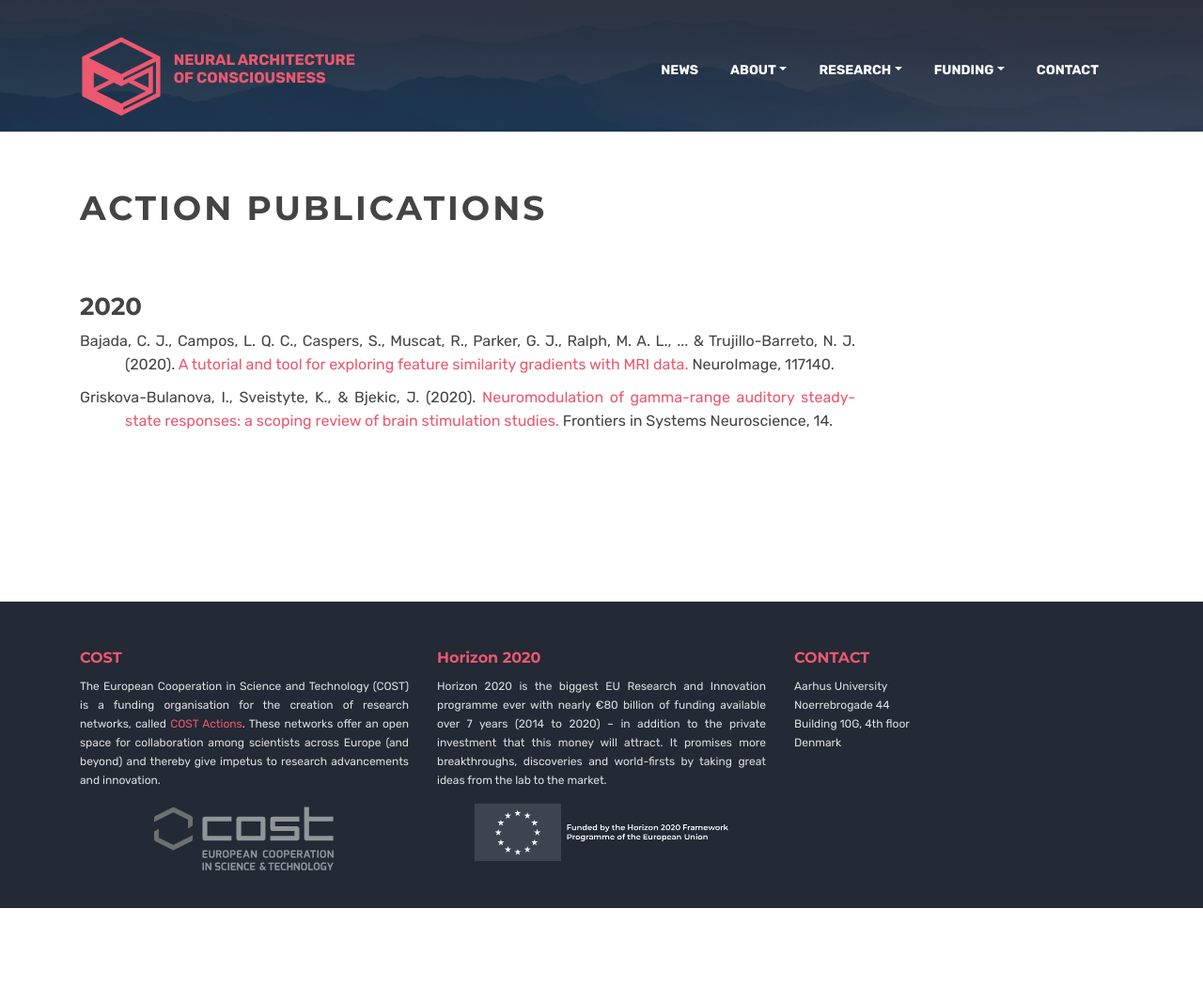
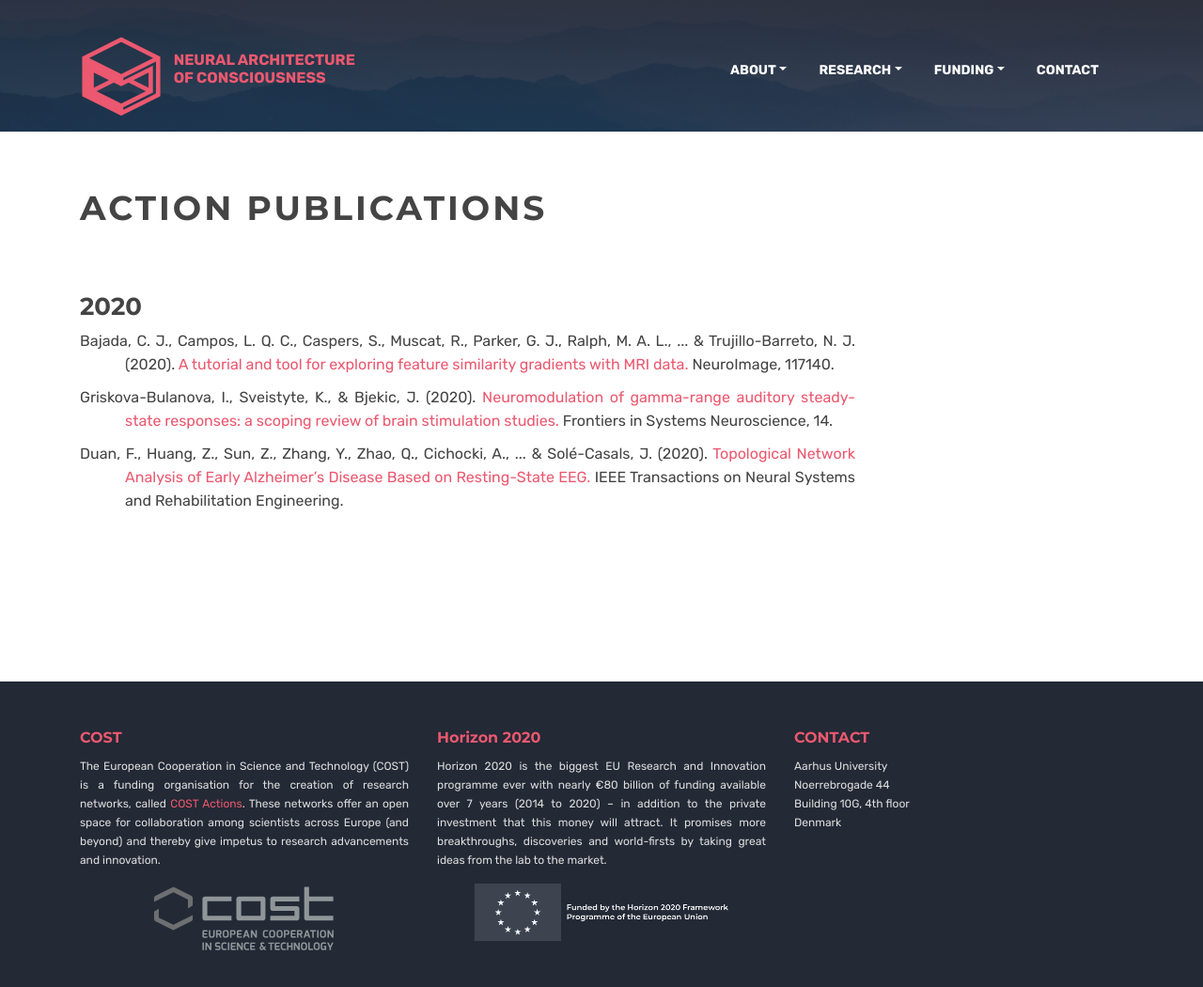
Before and after one commit to neuralarchcon/neuralarchcon.github.io, a Jekyll site: the page built from publications.html, in a window 1280 px wide. Shown: the whole page at 94% size. Built offline with Jekyll 4.4.1, drawn with Linux system fonts in a browser that asks for light colours.

Commit message:
hide news + add publication

```diff
--- a/_includes/themes/bootstrap/main-nav-bar.html
+++ b/_includes/themes/bootstrap/main-nav-bar.html
@@ -16,9 +16,9 @@
           </button>
           <div class="collapse navbar-collapse justify-content-end" id="navbarCollapse">
             <ul class="navbar-nav">
-              <li class="nav-item">
+              <!--<li class="nav-item">
                 <a class="nav-link" href="{{BASE_PATH}}/news.html">NEWS</a>
-              </li>
+              </li>-->
 
               <li class="nav-item dropdown">
                 <a class="nav-link dropdown-toggle" href="{{BASE_PATH}}/empty.html" data-toggle="dropdown" aria-haspopup="true" aria-expanded="false">ABOUT</a>
--- a/_includes/themes/bootstrap/nav-bar.html
+++ b/_includes/themes/bootstrap/nav-bar.html
@@ -16,9 +16,9 @@
 
         <div class="collapse navbar-collapse justify-content-end" id="navbarCollapse">
           <ul class="navbar-nav">
-            <li class="nav-item">
+            <!--<li class="nav-item">
               <a class="nav-link" href="{{BASE_PATH}}/news.html">NEWS</a>
-            </li>
+            </li>-->
 
             <li class="nav-item dropdown">
               <a class="nav-link dropdown-toggle" href="{{BASE_PATH}}/empty.html" data-toggle="dropdown" aria-haspopup="true" aria-expanded="false">ABOUT</a>
--- a/publications.html
+++ b/publications.html
@@ -31,6 +31,9 @@ canonical:
         <p class="p-just publication">
           Griskova-Bulanova, I., Sveistyte, K., & Bjekic, J. (2020). <a href="https://dx.doi.org/10.3389%2Ffnsys.2020.00041">Neuromodulation of gamma-range auditory steady-state responses: a scoping review of brain stimulation studies.</a> Frontiers in Systems Neuroscience, 14.
         </p>
+        <p class="p-just publication">
+          Duan, F., Huang, Z., Sun, Z., Zhang, Y., Zhao, Q., Cichocki, A., ... & Solé-Casals, J. (2020). <a href="https://doi.org/10.1109/TNSRE.2020.3014951">Topological Network Analysis of Early Alzheimer’s Disease Based on Resting-State EEG.</a> IEEE Transactions on Neural Systems and Rehabilitation Engineering.
+        </p>
       </div>
 
     </div>
```
